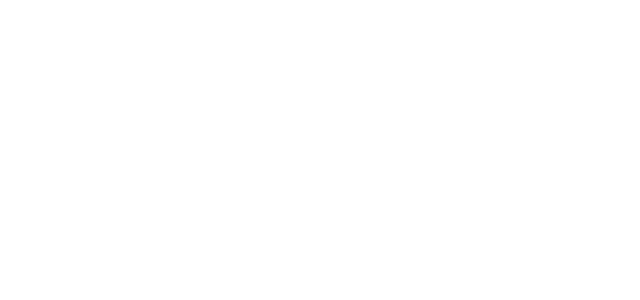
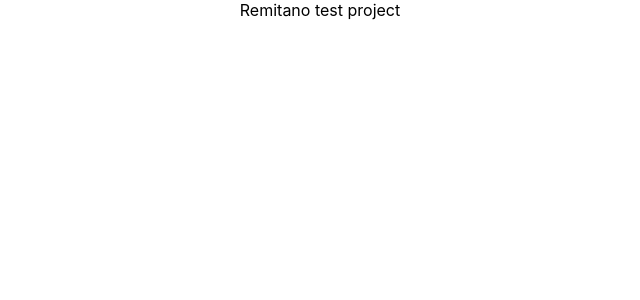
Before and after one commit to trungdinh98/remitano-test-project, a React (Create React App) app: page / in a window 1280 px wide. Shown: the top 300 px of the page, without its empty margins (320-960 px from the left). Built offline with nearby package versions, Linux system fonts and the light colour scheme.

Commit message:
Change title

```diff
--- a/src/App.js
+++ b/src/App.js
@@ -1,7 +1,7 @@
 import './App.css';
 
 function App() {
-  return <div className="App"></div>;
+  return <div className="App">Remitano test project</div>;
 }
 
 export default App;
```
